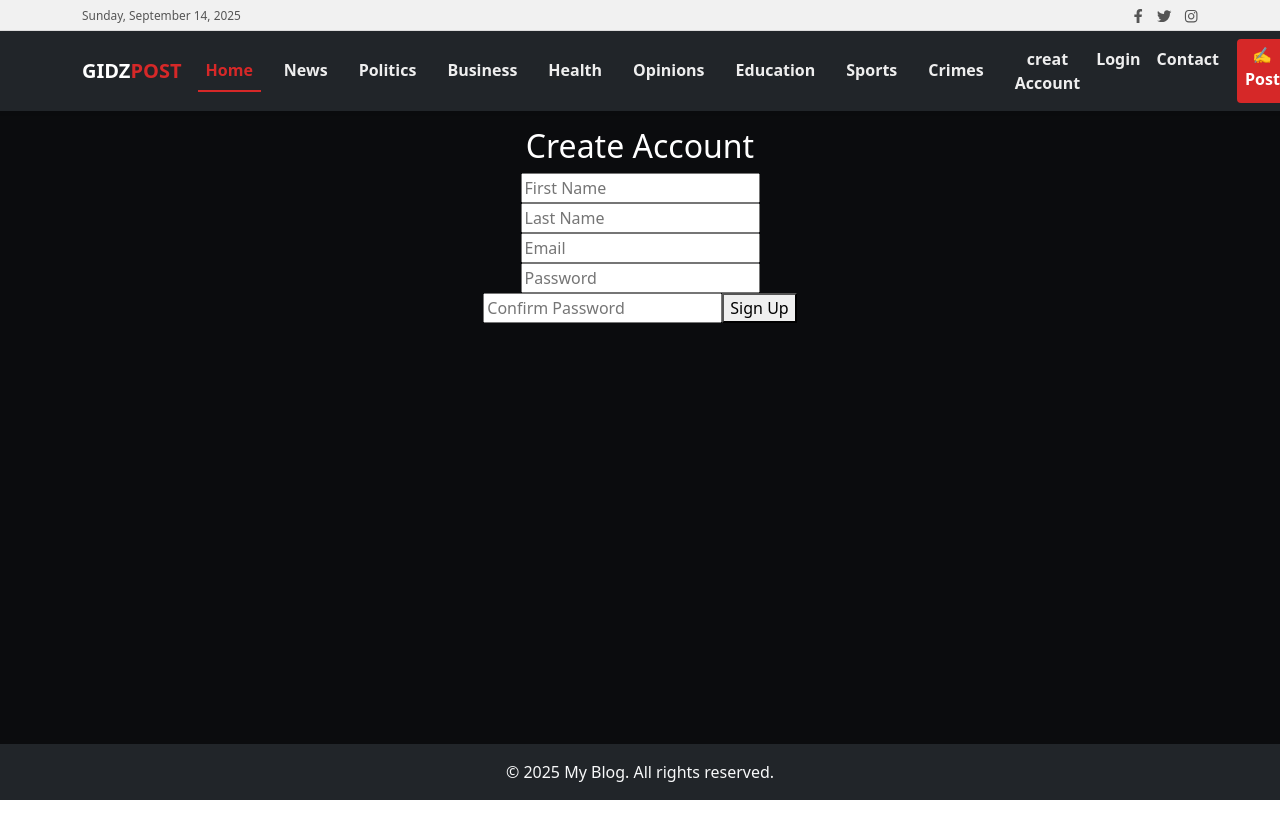
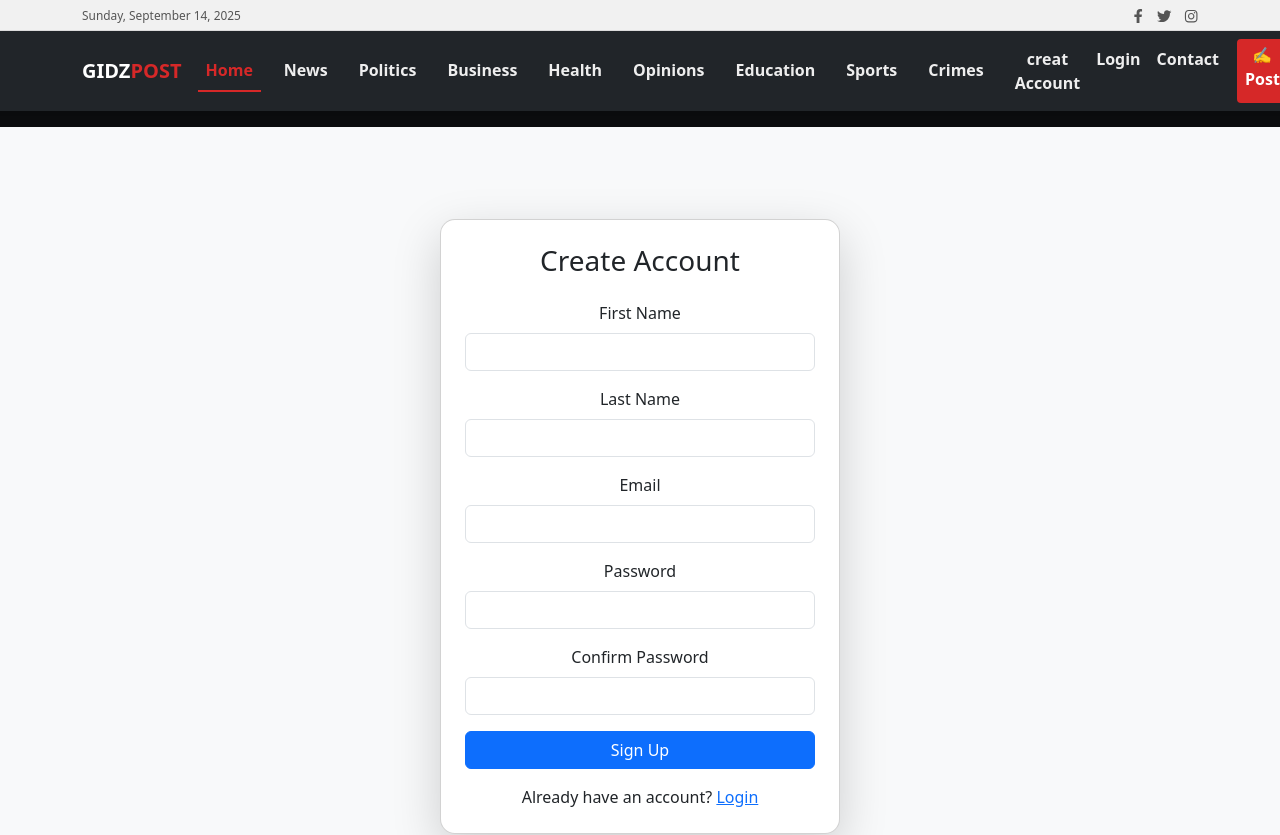
Before and after one commit to sibendire/blog_frontend, a React (Create React App) app: page /signup in a window 1280 px wide. Shown: the top 835 px of the page. Before the commit the page ends 800 px from the top, so only its background shows below. Built offline with nearby package versions, Linux system fonts and the light colour scheme.

Commit message:
Designed login and sign up pages

```diff
--- a/src/components/LoginForm.js
+++ b/src/components/LoginForm.js
@@ -5,9 +5,12 @@ const LoginForm = () => {
   const [email, setEmail] = useState("");
   const [password, setPassword] = useState("");
   const [message, setMessage] = useState("");
+  const [loading, setLoading] = useState(false);
 
   const handleLogin = async (e) => {
     e.preventDefault();
+    setLoading(true);
+    setMessage("");
     try {
       const response = await axios.post("http://localhost:8080/api/auth/login", {
         email,
@@ -16,42 +19,66 @@ const LoginForm = () => {
 
       if (response.data.success) {
         setMessage("Login successful!");
-        // Save user info or JWT to localStorage if needed
         localStorage.setItem("user", JSON.stringify(response.data.user));
+        // Redirect if needed
       } else {
-        setMessage(response.data.message);
+        setMessage(response.data.message || "Login failed.");
       }
     } catch (error) {
       console.error(error);
       setMessage("Server error. Try again later.");
+    } finally {
+      setLoading(false);
     }
   };
 
   return (
-    <div style={{ maxWidth: "400px", margin: "50px auto" }}>
-      <h2>Login</h2>
-      {message && <p>{message}</p>}
+    <div className="d-flex align-items-center justify-content-center vh-100 bg-light">
+      <div className="card shadow-lg p-4" style={{ width: "400px", borderRadius: "15px" }}>
+        <h3 className="text-center mb-4">Login</h3>
+
+        {message && (
+          <div
+            className={`alert ${
+              message.toLowerCase().includes("successful") ? "alert-success" : "alert-danger"
+            }`}
+          >
+            {message}
+          </div>
+        )}
+
         <form onSubmit={handleLogin}>
-        <div>
-          <label>Email:</label>
+          <div className="mb-3">
+            <label className="form-label">Email</label>
             <input
               type="email"
+              className="form-control"
               value={email}
               onChange={(e) => setEmail(e.target.value)}
               required
             />
           </div>
-        <div>
-          <label>Password:</label>
+
+          <div className="mb-3">
+            <label className="form-label">Password</label>
             <input
               type="password"
+              className="form-control"
               value={password}
               onChange={(e) => setPassword(e.target.value)}
               required
             />
           </div>
-        <button type="submit">Login</button>
+
+          <button type="submit" className="btn btn-primary w-100" disabled={loading}>
+            {loading ? "Logging in..." : "Login"}
+          </button>
         </form>
+
+        <p className="text-center mt-3 mb-0">
+          Don't have an account? <a href="/signup">Sign Up</a>
+        </p>
+      </div>
     </div>
   );
 };
--- a/src/components/Signup.js
+++ b/src/components/Signup.js
@@ -11,6 +11,7 @@ const Signup = () => {
   });
 
   const [message, setMessage] = useState("");
+  const [loading, setLoading] = useState(false);
 
   const handleChange = (e) => {
     setFormData({ ...formData, [e.target.name]: e.target.value });
@@ -18,26 +19,109 @@ const Signup = () => {
 
   const handleSubmit = async (e) => {
     e.preventDefault();
+    setLoading(true);
+    setMessage("");
     try {
-      const res = await axios.post("http://localhost:8080/api/auth/signup", formData);
-      setMessage(res.data);
+      const res = await axios.post(
+        "http://localhost:8080/api/auth/signup",
+        formData
+      );
+      setMessage(res.data || "Account created successfully!");
     } catch (err) {
-      setMessage("Signup failed: " + err.response?.data || err.message);
+      setMessage("Signup failed: " + (err.response?.data || err.message));
+    } finally {
+      setLoading(false);
     }
   };
 
   return (
-    <div style={{ maxWidth: "400px", margin: "auto" }}>
-      <h2>Create Account</h2>
-      <form onSubmit={handleSubmit}>
-        <input name="firstName" placeholder="First Name" onChange={handleChange} required />
-        <input name="lastName" placeholder="Last Name" onChange={handleChange} required />
-        <input type="email" name="email" placeholder="Email" onChange={handleChange} required />
-        <input type="password" name="password" placeholder="Password" onChange={handleChange} required />
-        <input type="password" name="confirmPassword" placeholder="Confirm Password" onChange={handleChange} required />
-        <button type="submit">Sign Up</button>
-      </form>
-      <p>{message}</p>
+    <div className="d-flex align-items-center justify-content-center vh-100 bg-light">
+      <div className="card shadow-lg p-4" style={{ width: "400px", borderRadius: "15px" }}>
+        <h3 className="text-center mb-4">Create Account</h3>
+        <form onSubmit={handleSubmit}>
+          <div className="mb-3">
+            <label className="form-label">First Name</label>
+            <input
+              className="form-control"
+              name="firstName"
+              value={formData.firstName}
+              onChange={handleChange}
+              required
+            />
+          </div>
+
+          <div className="mb-3">
+            <label className="form-label">Last Name</label>
+            <input
+              className="form-control"
+              name="lastName"
+              value={formData.lastName}
+              onChange={handleChange}
+              required
+            />
+          </div>
+
+          <div className="mb-3">
+            <label className="form-label">Email</label>
+            <input
+              type="email"
+              className="form-control"
+              name="email"
+              value={formData.email}
+              onChange={handleChange}
+              required
+            />
+          </div>
+
+          <div className="mb-3">
+            <label className="form-label">Password</label>
+            <input
+              type="password"
+              className="form-control"
+              name="password"
+              value={formData.password}
+              onChange={handleChange}
+              required
+            />
+          </div>
+
+          <div className="mb-3">
+            <label className="form-label">Confirm Password</label>
+            <input
+              type="password"
+              className="form-control"
+              name="confirmPassword"
+              value={formData.confirmPassword}
+              onChange={handleChange}
+              required
+            />
+          </div>
+
+          <button
+            type="submit"
+            className="btn btn-primary w-100"
+            disabled={loading}
+          >
+            {loading ? "Creating Account..." : "Sign Up"}
+          </button>
+        </form>
+
+        {message && (
+          <div
+            className={`alert mt-3 ${
+              message.toLowerCase().includes("failed")
+                ? "alert-danger"
+                : "alert-success"
+            }`}
+          >
+            {message}
+          </div>
+        )}
+
+        <p className="text-center mt-3 mb-0">
+          Already have an account? <a href="/login">Login</a>
+        </p>
+      </div>
     </div>
   );
 };
```
Lines whose indentation alone changed are shown as unchanged.
